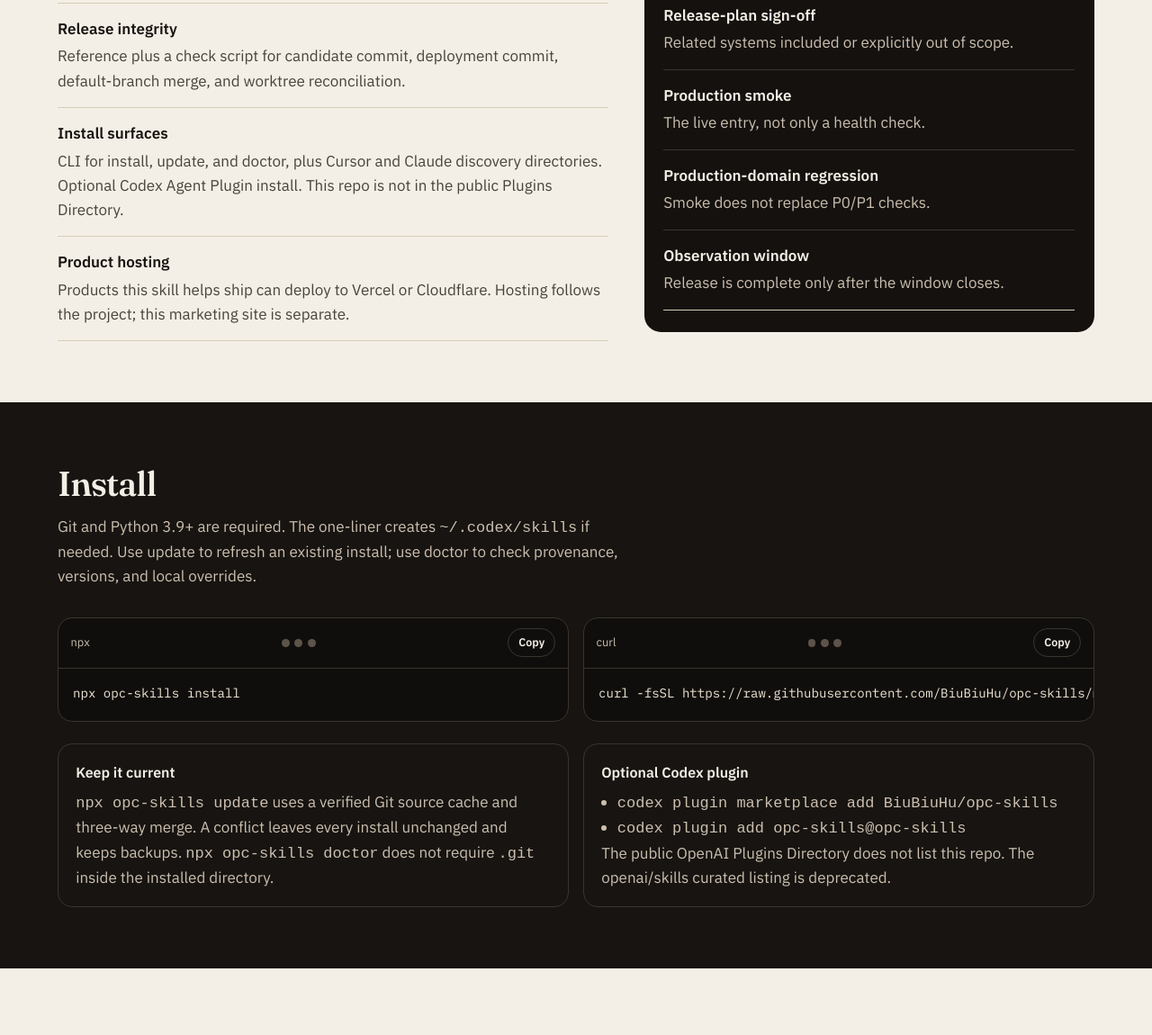
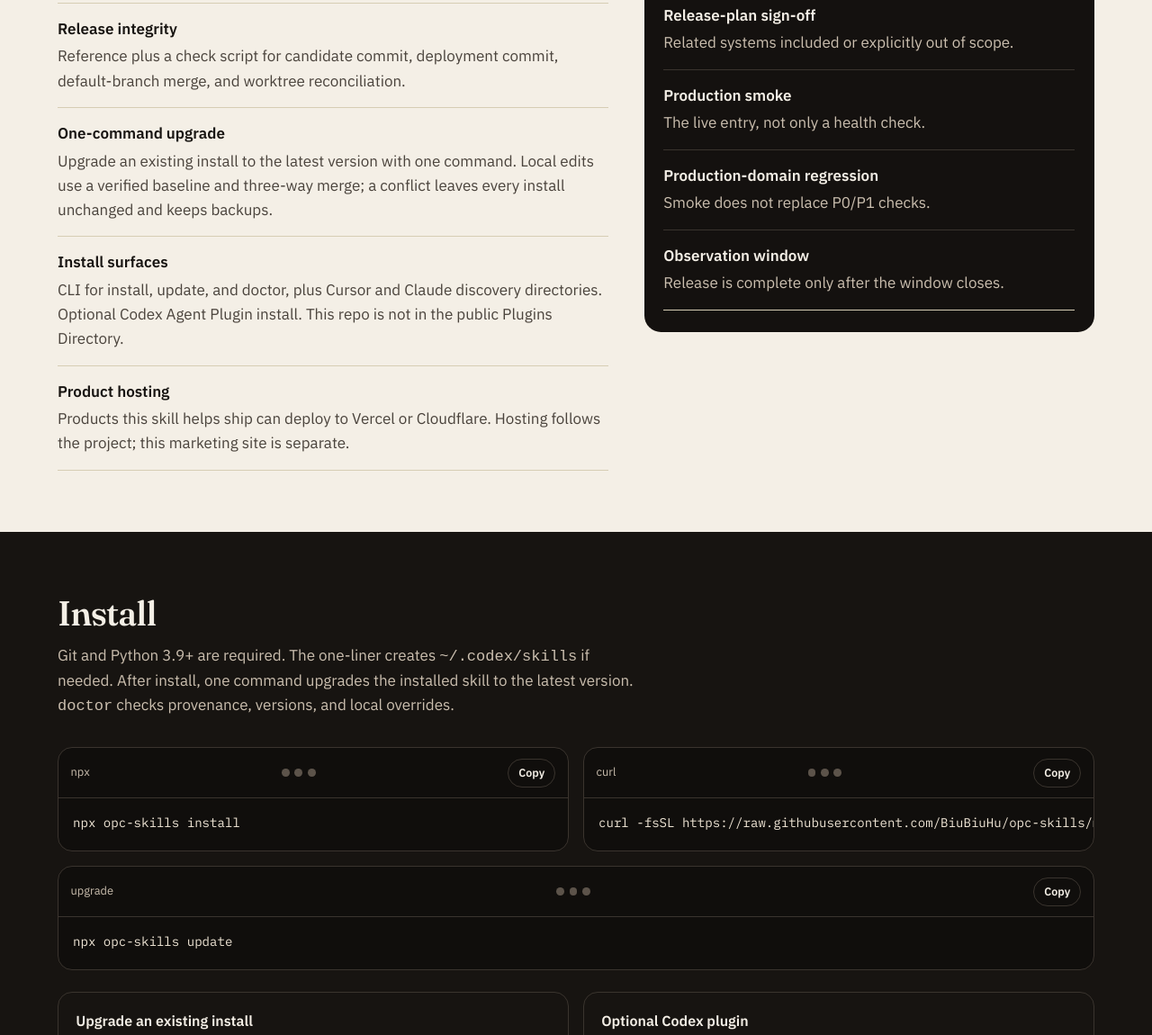
Before and after one commit to BiuBiuHu/opc-skills, a website: page site/index.html in a window 1280 px wide. Shown: the part 2544-3694 px from the top of the page at 90% size. Drawn offline with Linux system fonts and the light colour scheme.

Commit message:
docs: 在官方产品站标明一键升级已安装 skill
把 npx opc-skills update 提升到「你会得到什么」和安装区可见命令，
并写明三方合并、冲突保留、备份，以及升级是显式操作而非后台自动更新。

Co-authored-by: BiuBiu_Hu <BiuBiuHu@users.noreply.github.com>

```diff
--- a/site/assets/styles.css
+++ b/site/assets/styles.css
@@ -569,6 +569,10 @@ section {
   .terminals {
     grid-template-columns: 1fr 1fr;
   }
+
+  .terminals .terminal-upgrade {
+    grid-column: 1 / -1;
+  }
 }
 
 .terminal {
--- a/site/index.html
+++ b/site/index.html
@@ -180,6 +180,10 @@
               <span>Reference plus a check script for candidate commit, deployment commit, default-branch merge, and worktree reconciliation.</span>
             </li>
             <li>
+              <strong>One-command upgrade</strong>
+              <span>Upgrade an existing install to the latest version with one command. Local edits use a verified baseline and three-way merge; a conflict leaves every install unchanged and keeps backups.</span>
+            </li>
+            <li>
               <strong>Install surfaces</strong>
               <span>CLI for install, update, and doctor, plus Cursor and Claude discovery directories. Optional Codex Agent Plugin install. This repo is not in the public Plugins Directory.</span>
             </li>
@@ -209,7 +213,7 @@
       <div class="wrap">
         <div class="section-head">
           <h2 id="install-title">Install</h2>
-          <p>Git and Python 3.9+ are required. The one-liner creates <code>~/.codex/skills</code> if needed. Use update to refresh an existing install; use doctor to check provenance, versions, and local overrides.</p>
+          <p>Git and Python 3.9+ are required. The one-liner creates <code>~/.codex/skills</code> if needed. After install, one command upgrades the installed skill to the latest version. <code>doctor</code> checks provenance, versions, and local overrides.</p>
         </div>
         <div class="terminals">
           <div class="terminal">
@@ -228,11 +232,19 @@
             </div>
             <pre><code>curl -fsSL https://raw.githubusercontent.com/BiuBiuHu/opc-skills/main/scripts/install.sh | bash</code></pre>
           </div>
+          <div class="terminal terminal-upgrade">
+            <div class="terminal-bar">
+              <span>upgrade</span>
+              <div class="dots" aria-hidden="true"><i></i><i></i><i></i></div>
+              <button class="copy" type="button" data-copy="npx opc-skills update">Copy</button>
+            </div>
+            <pre><code>npx opc-skills update</code></pre>
+          </div>
         </div>
         <div class="install-notes">
           <article class="note">
-            <h3>Keep it current</h3>
-            <p><code>npx opc-skills update</code> uses a verified Git source cache and three-way merge. A conflict leaves every install unchanged and keeps backups. <code>npx opc-skills doctor</code> does not require <code>.git</code> inside the installed directory.</p>
+            <h3>Upgrade an existing install</h3>
+            <p><code>npx opc-skills update</code> refreshes an existing install from a verified Git source cache and syncs already-present <code>.agents</code>, Cursor, and Claude skill surfaces. Per-install local edits use a verified baseline and three-way merge. Any conflict leaves all installations unchanged; backups are retained. You run this command yourself: it is not an unattended or background auto-update, and a product release does not overwrite the global skill. <code>npx opc-skills doctor</code> checks provenance, versions, and local overrides, and does not require <code>.git</code> in the installed directory.</p>
           </article>
           <article class="note">
             <h3>Optional Codex plugin</h3>
```
Also changed, not shown: site/zh/index.html (+15 -3 lines), 1 other file.
